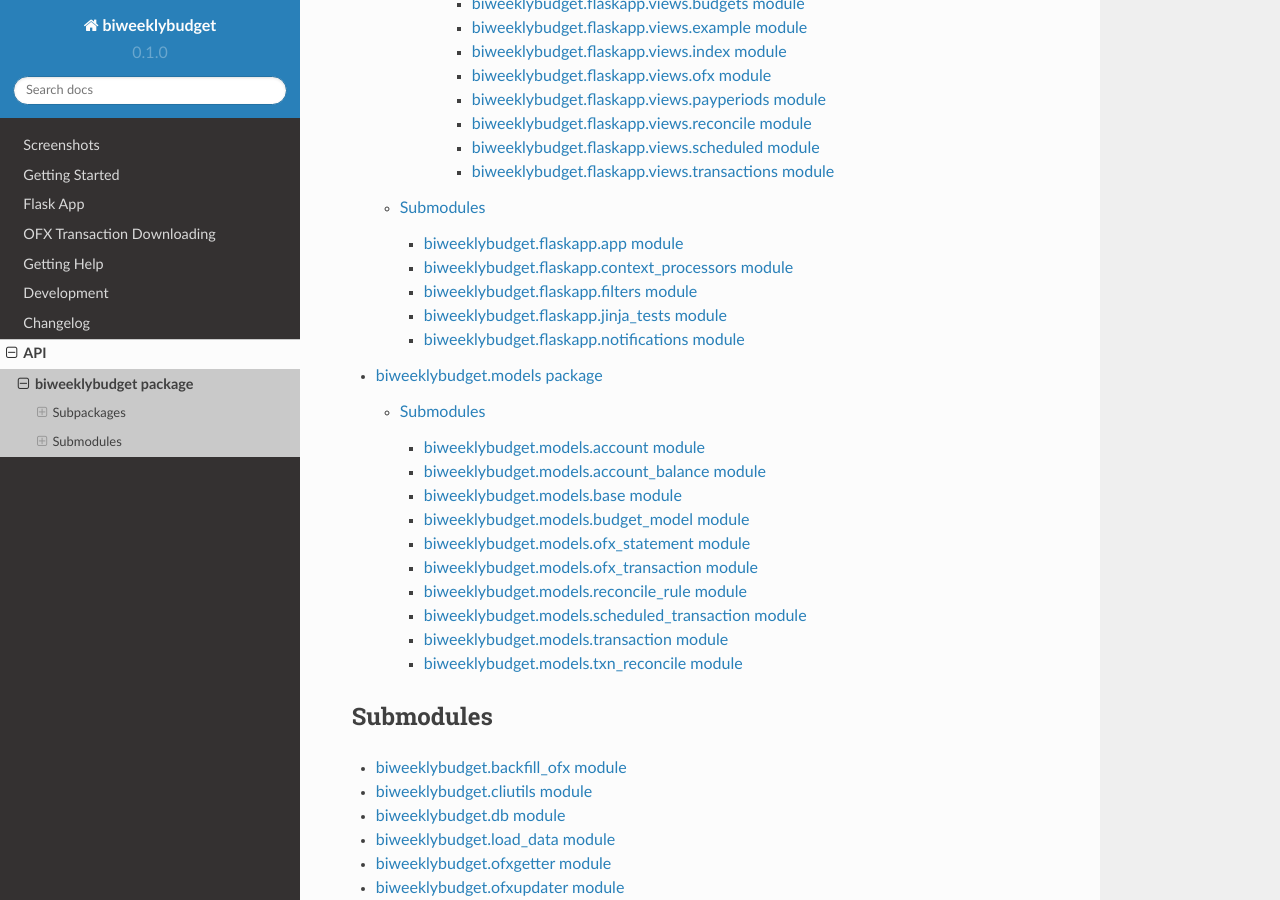
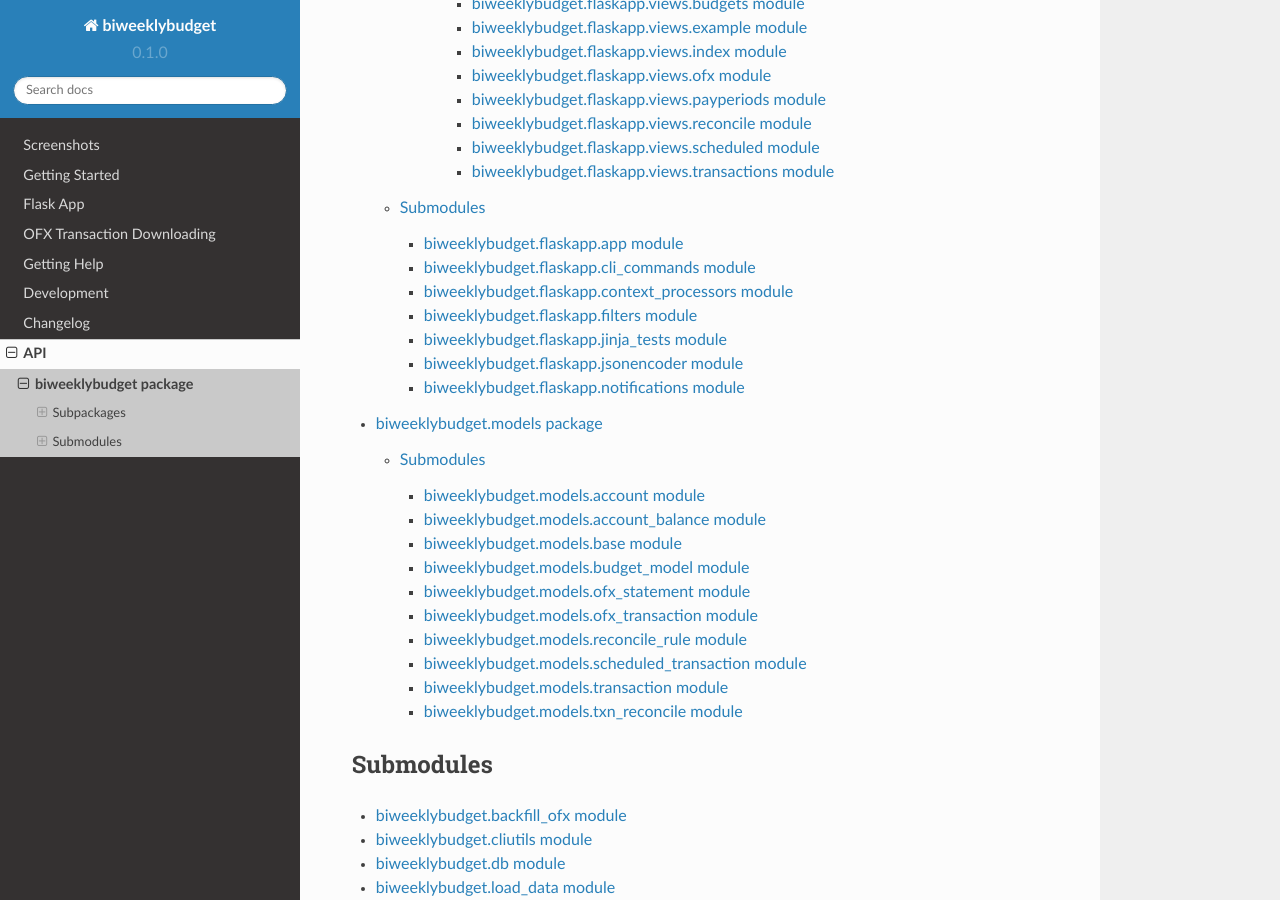
Before and after one commit to jantman/biweeklybudget, a Sphinx documentation site: the page built from docs/source/biweeklybudget.rst, in a window 1280 px wide and 900 px high, scrolled down 516 px. Built offline with Sphinx 7.4.7 and the Read the Docs theme 2.0.0, drawn with Linux system fonts in a browser that asks for light colours.

```diff
--- /dev/null
+++ b/docs/source/biweeklybudget.flaskapp.cli_commands.rst
@@ -0,0 +1,7 @@
+biweeklybudget.flaskapp.cli_commands module
+===========================================
+
+.. automodule:: biweeklybudget.flaskapp.cli_commands
+    :members:
+    :undoc-members:
+    :show-inheritance:
--- /dev/null
+++ b/docs/source/biweeklybudget.flaskapp.jsonencoder.rst
@@ -0,0 +1,7 @@
+biweeklybudget.flaskapp.jsonencoder module
+==========================================
+
+.. automodule:: biweeklybudget.flaskapp.jsonencoder
+    :members:
+    :undoc-members:
+    :show-inheritance:
--- a/docs/source/biweeklybudget.flaskapp.rst
+++ b/docs/source/biweeklybudget.flaskapp.rst
@@ -19,7 +19,9 @@ Submodules
 .. toctree::
 
    biweeklybudget.flaskapp.app
+   biweeklybudget.flaskapp.cli_commands
    biweeklybudget.flaskapp.context_processors
    biweeklybudget.flaskapp.filters
    biweeklybudget.flaskapp.jinja_tests
+   biweeklybudget.flaskapp.jsonencoder
    biweeklybudget.flaskapp.notifications
--- a/docs/source/conf.py
+++ b/docs/source/conf.py
@@ -291,7 +291,7 @@ texinfo_documents = [
 
 # Example configuration for intersphinx: refer to the Python standard library.
 intersphinx_mapping = {
-    'https://docs.python.org/2/': None,
+    'https://docs.python.org/3/': None,
     'sqlalchemy': (
         'http://docs.sqlalchemy.org/en/latest/objects.inv', None
     ),
@@ -316,7 +316,8 @@ nitpick_ignore = [
     ('py:class', 'flask.views.MethodView'),
     ('py:class', 'sqlalchemy.ext.declarative.api.Base'),
     ('py:class', 'enum.Enum'),
-    ('py:class', 'Exception')
+    ('py:class', 'Exception'),
+    ('py:class', 'json.encoder.JSONEncoder')
 ]
 
 todo_include_todos = True
```
